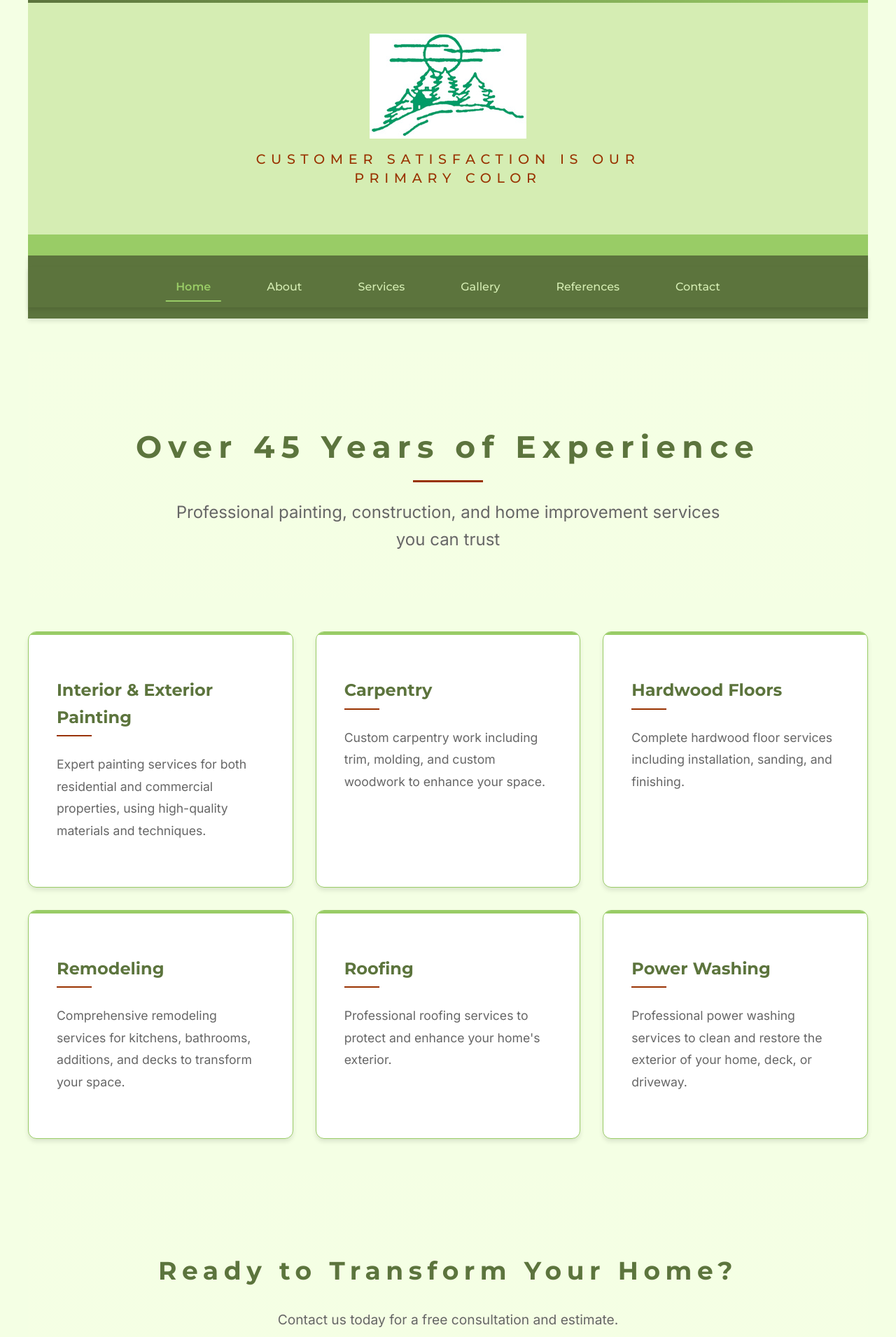
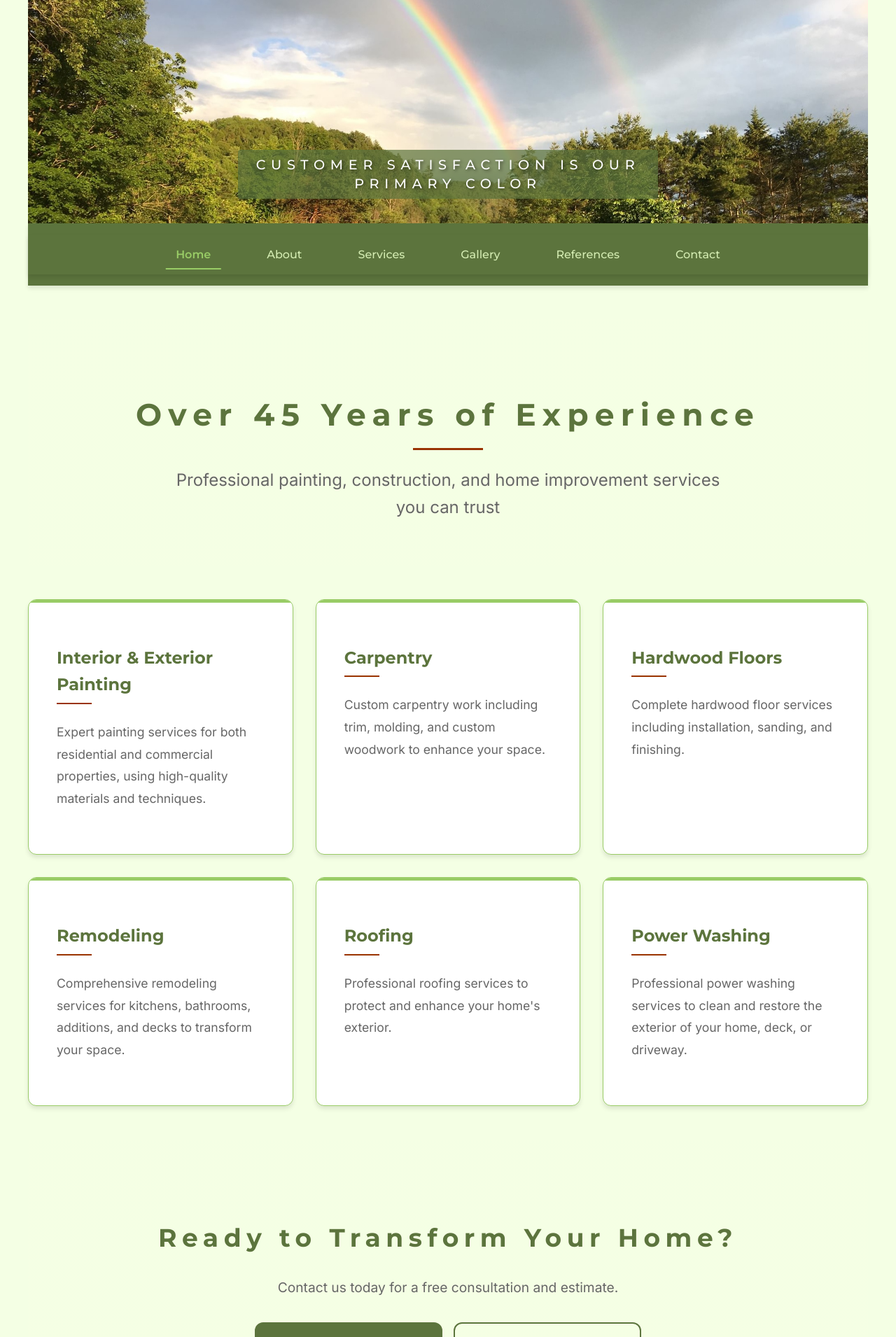
Before and after one commit to Green-Mountain-Painting/Green-Mountain-Painting.github.io, a Jekyll site: the page built from index.html, in a window 1280 px wide. Shown: the top 1910 px of the page at 70% size. Built offline with Jekyll 4.4.1, drawn with Linux system fonts in a browser that asks for light colours; the list of posts is cut into pages by our own code.

Commit message:
Update the website header image
Signed-off-by: Jonathan Leitschuh <Jonathan.Leitschuh@gmail.com>

```diff
--- a/_includes/header.html
+++ b/_includes/header.html
@@ -1,4 +1,4 @@
-<div class="logo">
-    <img src="{{ '/images/gmplogo.jpg' | relative_url }}" alt="Green Mountain Painting Logo" class="logo-img">
+<div class="header-banner">
+    <img src="{{ '/images/header_banner.jpg' | relative_url }}" alt="Green Mountain Painting" class="banner-img">
     <p class="tagline">Customer Satisfaction is Our Primary Color</p>
 </div>
--- a/_sass/gmp.scss
+++ b/_sass/gmp.scss
@@ -63,43 +63,30 @@ body {
 
 // Header
 .header {
-  background-color: #D5EDB3;
-  padding: 2rem 0;
-  border-bottom: 30px solid $secondary-color;
+  background-color: transparent;
+  padding: 0;
   position: relative;
   overflow: hidden;
   width: 100%;
 
-  &::before {
-    content: '';
-    position: absolute;
-    top: 0;
-    left: 0;
-    right: 0;
-    height: 4px;
-    background: linear-gradient(90deg, $primary-color, $secondary-color);
-  }
+  .header-banner {
+    width: 100%;
+    position: relative;
+    text-align: center;
 
-  .logo {
-    @include flex-center;
-    flex-direction: column;
-    padding: 1rem 0;
-    position: relative;
-    z-index: 1;
-
-    img {
-      max-width: 250px;
+    .banner-img {
+      width: 100%;
       height: auto;
-      transition: transform 0.3s ease;
-
-      &:hover {
-        transform: scale(1.05);
-      }
+      display: block;
     }
 
     .tagline {
+      position: absolute;
+      bottom: 1rem;
+      left: 50%;
+      transform: translateX(-50%);
       font-family: $font-secondary;
-      color: $accent-color;
+      color: white;
       font-size: 1.2rem;
       margin-top: 1rem;
       letter-spacing: 0.4em;
@@ -107,6 +94,10 @@ body {
       text-align: center;
       max-width: 600px;
       line-height: 1.4;
+      text-shadow: 2px 2px 4px rgba(0, 0, 0, 0.5);
+      background-color: rgba($primary-color, 0.7);
+      padding: 0.5rem 1rem;
+      border-radius: 4px;
     }
   }
 }
```
Also changed, not shown: images/header_banner.jpg (added).
